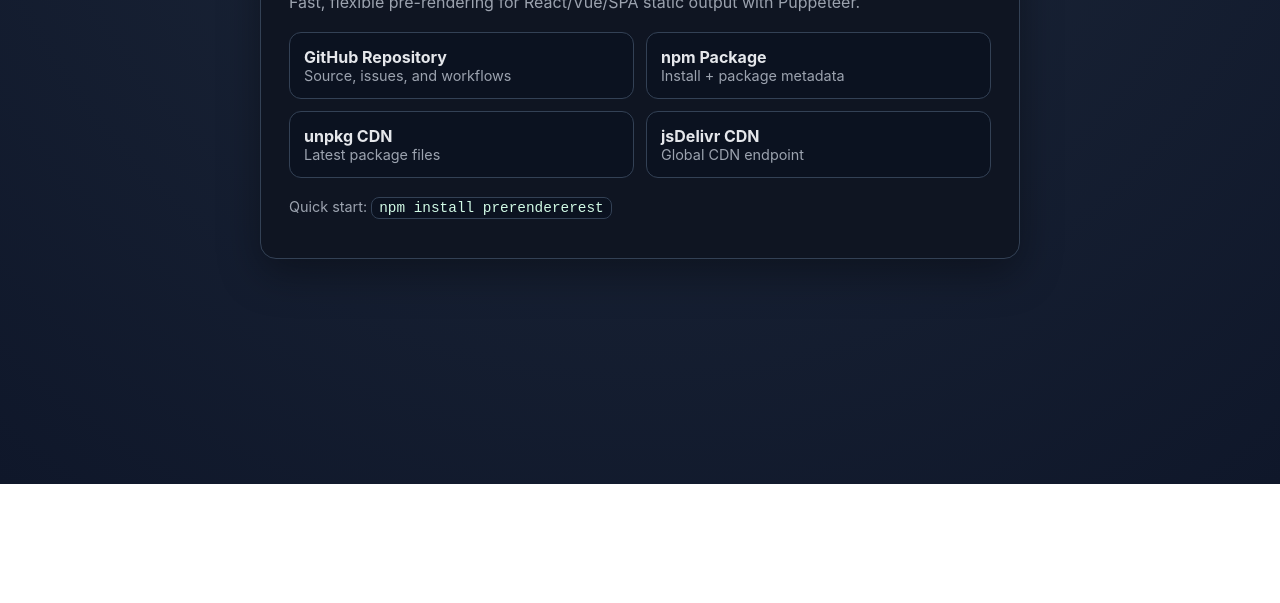
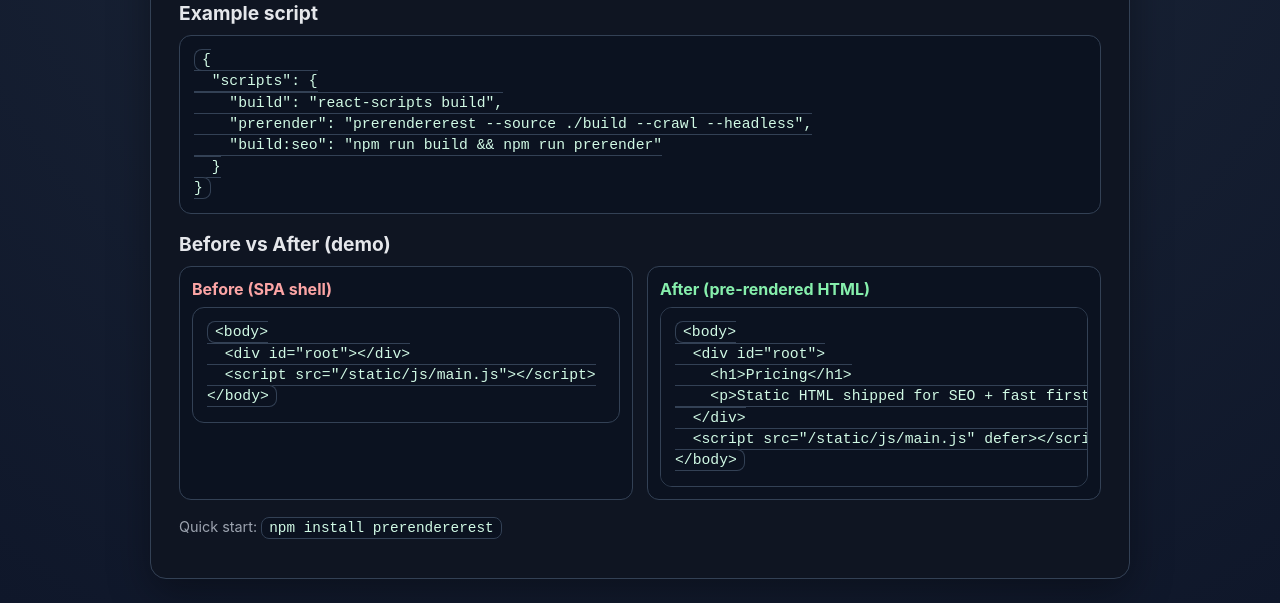
Before and after one commit to karpatic/prerendererest, a website: page index.html in a window 1280 px wide. Shown: the part 316-919 px from the top of the page. Before the commit the page ends 800 px from the top, so only its background shows below. Drawn offline with Linux system fonts and the light colour scheme.

Commit message:
Enhance Pages demo with script + before/after and link from README

```diff
--- a/index.html
+++ b/index.html
@@ -16,8 +16,11 @@
         --muted: #9ca3af;
         --accent: #38bdf8;
         --accent2: #22c55e;
+        --line: #334155;
       }
-      * { box-sizing: border-box; }
+      * {
+        box-sizing: border-box;
+      }
       body {
         margin: 0;
         font-family: Inter, system-ui, -apple-system, Segoe UI, Roboto, Helvetica, Arial, sans-serif;
@@ -25,13 +28,13 @@
         color: var(--text);
         min-height: 100vh;
         display: grid;
-        place-items: center;
+        place-items: start center;
         padding: 24px;
       }
       .card {
-        width: min(760px, 100%);
+        width: min(980px, 100%);
         background: color-mix(in srgb, var(--card) 88%, black);
-        border: 1px solid #334155;
+        border: 1px solid var(--line);
         border-radius: 16px;
         padding: 28px;
         box-shadow: 0 15px 40px rgba(0, 0, 0, 0.35);
@@ -40,6 +43,11 @@
         margin-top: 0;
         margin-bottom: 8px;
         font-size: clamp(1.8rem, 4vw, 2.4rem);
+      }
+      h2 {
+        margin-top: 24px;
+        margin-bottom: 10px;
+        font-size: 1.2rem;
       }
       p {
         margin-top: 0;
@@ -51,17 +59,17 @@
         gap: 12px;
         margin: 20px 0;
       }
-      a {
+      a.tile {
         display: block;
         text-decoration: none;
         color: var(--text);
-        border: 1px solid #334155;
+        border: 1px solid var(--line);
         border-radius: 12px;
         padding: 14px;
         background: #0b1220;
         transition: transform 0.12s ease, border-color 0.12s ease;
       }
-      a:hover {
+      a.tile:hover {
         transform: translateY(-2px);
         border-color: var(--accent);
       }
@@ -71,10 +79,42 @@
       }
       code {
         background: #0b1220;
-        border: 1px solid #334155;
+        border: 1px solid var(--line);
         border-radius: 8px;
         padding: 2px 7px;
         color: #d1fae5;
+      }
+      pre {
+        margin: 0;
+        background: #0b1220;
+        border: 1px solid var(--line);
+        border-radius: 12px;
+        padding: 14px;
+        overflow: auto;
+        color: #d1fae5;
+        font-size: 0.92rem;
+        line-height: 1.45;
+      }
+      .grid-2 {
+        display: grid;
+        grid-template-columns: repeat(auto-fit, minmax(300px, 1fr));
+        gap: 14px;
+      }
+      .panel {
+        border: 1px solid var(--line);
+        border-radius: 12px;
+        padding: 12px;
+        background: #0b1220;
+      }
+      .panel h3 {
+        margin: 0 0 8px;
+        font-size: 1rem;
+      }
+      .before h3 {
+        color: #fca5a5;
+      }
+      .after h3 {
+        color: #86efac;
       }
       .footer {
         margin-top: 18px;
@@ -91,27 +131,56 @@
       <p>Fast, flexible pre-rendering for React/Vue/SPA static output with Puppeteer.</p>
 
       <div class="links">
-        <a href="https://github.com/karpatic/prerendererest" target="_blank" rel="noreferrer">
+        <a class="tile" href="https://github.com/karpatic/prerendererest" target="_blank" rel="noreferrer">
           <strong>GitHub Repository</strong>
           <div class="small">Source, issues, and workflows</div>
         </a>
-        <a href="https://www.npmjs.com/package/prerendererest" target="_blank" rel="noreferrer">
+        <a class="tile" href="https://www.npmjs.com/package/prerendererest" target="_blank" rel="noreferrer">
           <strong>npm Package</strong>
           <div class="small">Install + package metadata</div>
         </a>
-        <a href="https://unpkg.com/prerendererest/" target="_blank" rel="noreferrer">
+        <a class="tile" href="https://unpkg.com/prerendererest/" target="_blank" rel="noreferrer">
           <strong>unpkg CDN</strong>
           <div class="small">Latest package files</div>
         </a>
-        <a href="https://cdn.jsdelivr.net/npm/prerendererest/" target="_blank" rel="noreferrer">
+        <a class="tile" href="https://cdn.jsdelivr.net/npm/prerendererest/" target="_blank" rel="noreferrer">
           <strong>jsDelivr CDN</strong>
           <div class="small">Global CDN endpoint</div>
         </a>
       </div>
 
-      <p class="footer">
-        Quick start: <code>npm install prerendererest</code>
-      </p>
+      <h2>Example script</h2>
+      <pre><code>{
+  "scripts": {
+    "build": "react-scripts build",
+    "prerender": "prerendererest --source ./build --crawl --headless",
+    "build:seo": "npm run build && npm run prerender"
+  }
+}</code></pre>
+
+      <h2 style="margin-top: 18px;">Before vs After (demo)</h2>
+      <div class="grid-2">
+        <section class="panel before">
+          <h3>Before (SPA shell)</h3>
+          <pre><code>&lt;body&gt;
+  &lt;div id="root"&gt;&lt;/div&gt;
+  &lt;script src="/static/js/main.js"&gt;&lt;/script&gt;
+&lt;/body&gt;</code></pre>
+        </section>
+
+        <section class="panel after">
+          <h3>After (pre-rendered HTML)</h3>
+          <pre><code>&lt;body&gt;
+  &lt;div id="root"&gt;
+    &lt;h1&gt;Pricing&lt;/h1&gt;
+    &lt;p&gt;Static HTML shipped for SEO + fast first paint.&lt;/p&gt;
+  &lt;/div&gt;
+  &lt;script src="/static/js/main.js" defer&gt;&lt;/script&gt;
+&lt;/body&gt;</code></pre>
+        </section>
+      </div>
+
+      <p class="footer">Quick start: <code>npm install prerendererest</code></p>
     </main>
   </body>
 </html>
```
Also changed, not shown: README.md.
